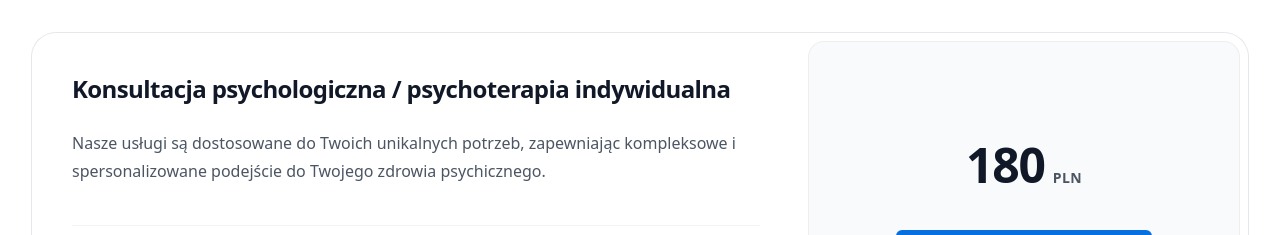
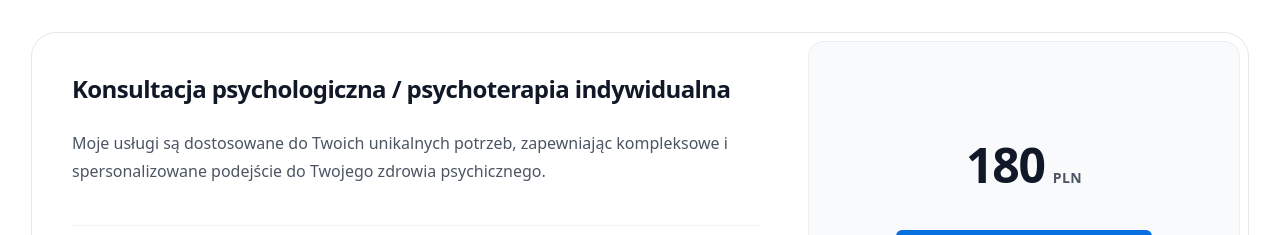
Before and after one commit to mflisikowski/grebska-maja, a Next.js app: page / in a window 1280 px wide. Shown: the part 1980-2215 px from the top of the page. Built offline with nearby package versions, Linux system fonts and the light colour scheme.

Commit message:
fix(pricing): update description text for consistency
- Change "Nasze usługi" to "Moje usługi" to reflect a more personalized approach.

```diff
--- a/src/components/pricing/homepage.tsx
+++ b/src/components/pricing/homepage.tsx
@@ -22,9 +22,9 @@ export default function PricingSection() {
             Konsultacja psychologiczna / psychoterapia indywidualna
           </h3>
           <p className="mt-6 text-base leading-7 text-gray-600">
-            Nasze usługi są dostosowane do Twoich unikalnych potrzeb,
-            zapewniając kompleksowe i spersonalizowane podejście do Twojego
-            zdrowia psychicznego.
+            Moje usługi są dostosowane do Twoich unikalnych potrzeb, zapewniając
+            kompleksowe i spersonalizowane podejście do Twojego zdrowia
+            psychicznego.
           </p>
           <div className="mt-10 flex items-center gap-x-4">
             <div className="h-px flex-auto bg-gray-100" />
```
